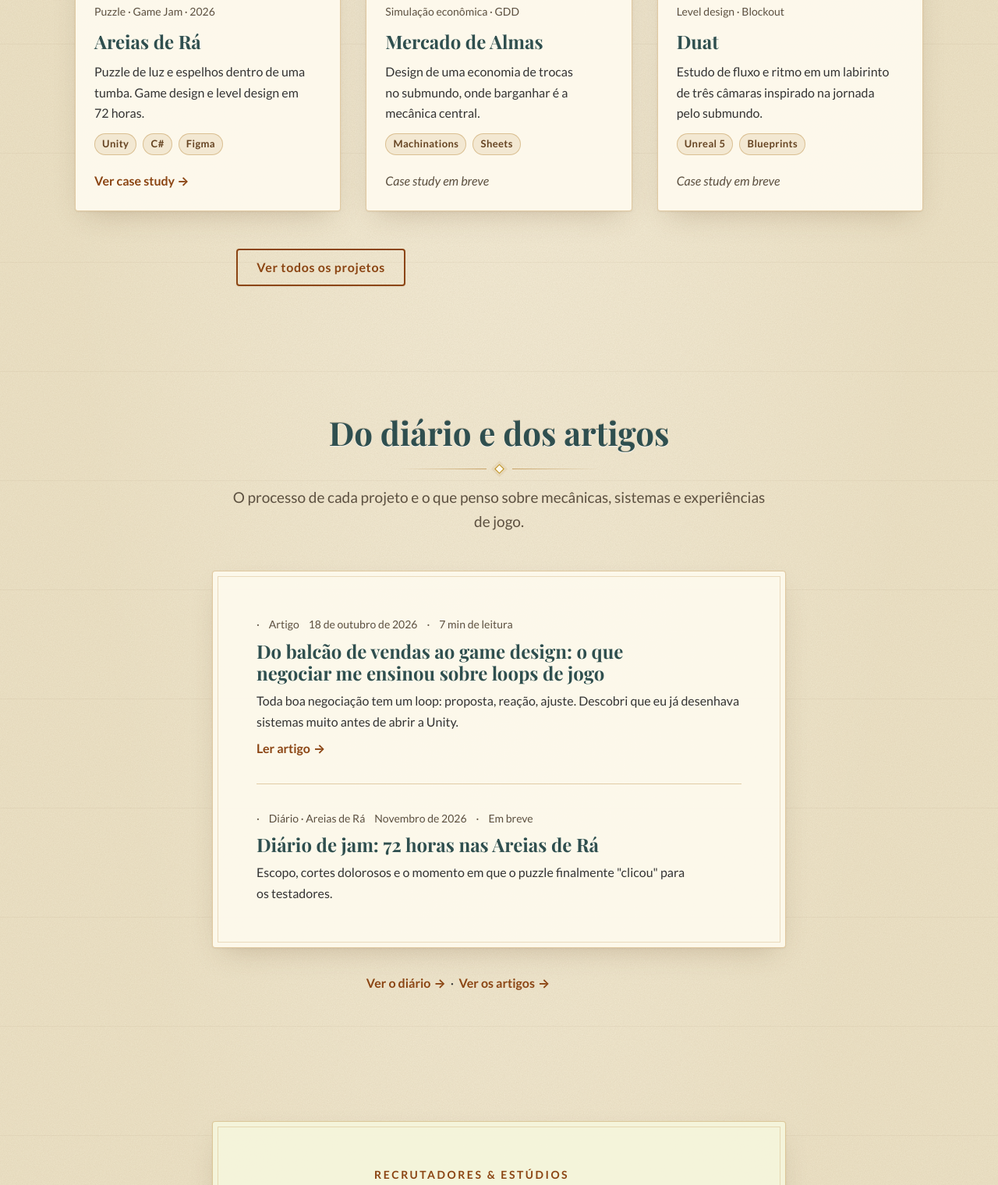
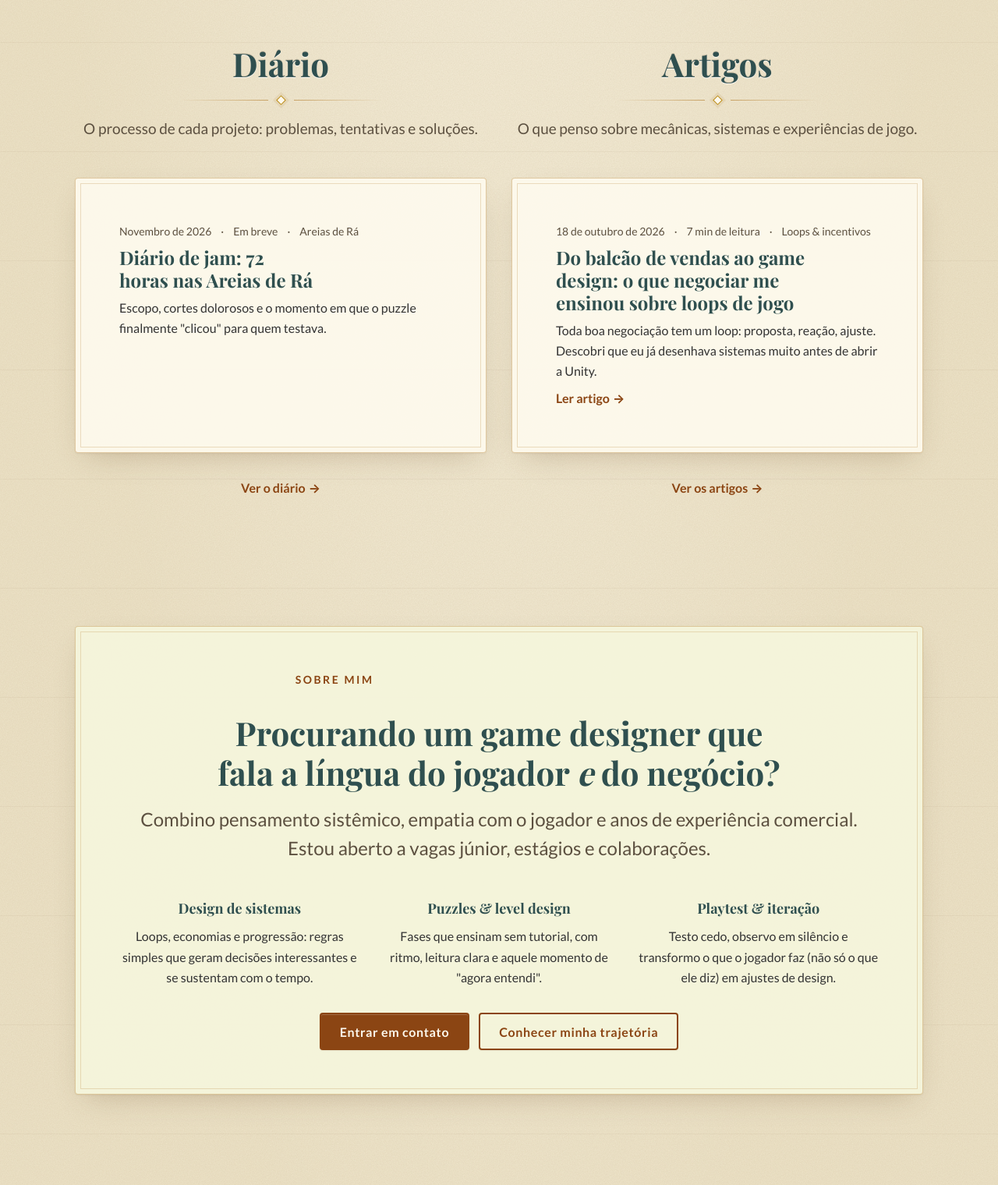
Before and after one commit to Spinelli-Dev/flaraoh_blog, a plain HTML site: page index.html in a window 1280 px wide. Shown: the part 1920-3440 px from the top of the page at 78% size. Drawn offline with nearby package versions, Linux system fonts and the light colour scheme.

Commit message:
Página inicial em 5 blocos: apresentação, projetos, diário, artigos, sobre e contato
Co-Authored-By: Claude Opus 5.5 <noreply@anthropic.com>

```diff
--- a/css/style.css
+++ b/css/style.css
@@ -711,6 +711,10 @@ li { max-width: var(--measure); text-wrap: pretty; }
   color: var(--c-cta);
 }
 
+/* --- Colunas lado a lado com placas da mesma altura (home) --- */
+.split > * { display: flex; flex-direction: column; }
+.split .plaque { flex: 1; }
+
 /* --- Faixa de CTA --- */
 .cta-band { text-align: center; }
 .cta-band .lead { margin: var(--sp-4) auto 0; }
--- a/index.html
+++ b/index.html
@@ -45,7 +45,7 @@
   </header>
 
   <main id="conteudo">
-    <!-- HERO -->
+    <!-- BLOCO 1: APRESENTAÇÃO -->
     <section class="hero" aria-labelledby="hero-title">
       <div class="container hero__inner">
         <p class="eyebrow">Game Designer · Sistemas & Narrativa</p>
@@ -63,35 +63,7 @@
       </div>
     </section>
 
-    <!-- O QUE EU FAÇO -->
-    <!-- EDITAR: ajuste as três áreas ao seu foco real -->
-    <section class="section section--tight" aria-labelledby="faco-title">
-      <div class="container">
-        <header class="section-header">
-          <h2 id="faco-title" class="section-title engraved--subtle">O que eu faço</h2>
-          <div class="divider" aria-hidden="true"><span class="divider__gem"></span></div>
-        </header>
-
-        <div class="plaque">
-          <div class="skill-groups">
-            <div class="skill-group">
-              <h3>Design de sistemas</h3>
-              <p>Loops, economias e progressão: regras simples que geram decisões interessantes e se sustentam com o tempo.</p>
-            </div>
-            <div class="skill-group">
-              <h3>Puzzles & level design</h3>
-              <p>Fases que ensinam sem tutorial, com ritmo, leitura clara e aquele momento de "agora entendi".</p>
-            </div>
-            <div class="skill-group">
-              <h3>Playtest & iteração</h3>
-              <p>Testo cedo, observo em silêncio e transformo o que o jogador faz (não só o que ele diz) em ajustes de design.</p>
-            </div>
-          </div>
-        </div>
-      </div>
-    </section>
-
-    <!-- PROJETOS EM DESTAQUE -->
+    <!-- BLOCO 2: PROJETOS -->
     <section class="section" aria-labelledby="projetos-title">
       <div class="container">
         <header class="section-header">
@@ -145,54 +117,77 @@
       </div>
     </section>
 
-    <!-- DIÁRIO & ARTIGOS -->
-    <section class="section section--tight" aria-labelledby="escrita-title">
-      <div class="container container--narrow">
+    <!-- BLOCOS 3 E 4: DIÁRIO E ARTIGOS (lado a lado no computador) -->
+    <div class="section section--tight">
+      <div class="container grid grid--2 split">
+        <section aria-labelledby="diario-title">
           <header class="section-header">
-          <h2 id="escrita-title" class="section-title engraved--subtle">Do diário e dos artigos</h2>
+            <h2 id="diario-title" class="section-title engraved--subtle">Diário</h2>
             <div class="divider" aria-hidden="true"><span class="divider__gem"></span></div>
-          <p class="section-header__sub">O processo de cada projeto e o que penso sobre mecânicas, sistemas e experiências de jogo.</p>
+            <p class="section-header__sub">O processo de cada projeto: problemas, tentativas e soluções.</p>
           </header>
+          <div class="plaque">
+            <article class="post-preview">
+              <p class="post-preview__meta"><time datetime="2026-11">Novembro de 2026</time><span>Em breve</span><span>Areias de Rá</span></p>
+              <h3 class="post-preview__title">Diário de jam: 72 horas nas Areias de Rá</h3>
+              <p class="post-preview__excerpt">Escopo, cortes dolorosos e o momento em que o puzzle finalmente "clicou" para quem testava.</p>
+            </article>
+          </div>
+          <p class="text-center mt-6"><a class="link-arrow" href="devlog.html">Ver o diário</a></p>
+        </section>
 
+        <section aria-labelledby="artigos-title">
+          <header class="section-header">
+            <h2 id="artigos-title" class="section-title engraved--subtle">Artigos</h2>
+            <div class="divider" aria-hidden="true"><span class="divider__gem"></span></div>
+            <p class="section-header__sub">O que penso sobre mecânicas, sistemas e experiências de jogo.</p>
+          </header>
           <div class="plaque">
-          <ul class="post-list">
-            <li>
             <article class="post-preview">
-                <p class="post-preview__meta"><span>Artigo</span><time datetime="2026-10-18">18 de outubro de 2026</time><span>7 min de leitura</span></p>
+              <p class="post-preview__meta"><time datetime="2026-10-18">18 de outubro de 2026</time><span>7 min de leitura</span><span>Loops & incentivos</span></p>
               <h3 class="post-preview__title"><a href="article-1.html">Do balcão de vendas ao game design: o que negociar me ensinou sobre loops de jogo</a></h3>
               <p class="post-preview__excerpt">Toda boa negociação tem um loop: proposta, reação, ajuste. Descobri que eu já desenhava sistemas muito antes de abrir a Unity.</p>
               <p><a class="link-arrow" href="article-1.html" aria-label="Ler artigo: Do balcão de vendas ao game design">Ler artigo</a></p>
             </article>
-            </li>
-            <li>
-              <article class="post-preview">
-                <p class="post-preview__meta"><span>Diário · Areias de Rá</span><time datetime="2026-11">Novembro de 2026</time><span>Em breve</span></p>
-                <h3 class="post-preview__title">Diário de jam: 72 horas nas Areias de Rá</h3>
-                <p class="post-preview__excerpt">Escopo, cortes dolorosos e o momento em que o puzzle finalmente "clicou" para os testadores.</p>
-              </article>
-            </li>
-          </ul>
+          </div>
+          <p class="text-center mt-6"><a class="link-arrow" href="articles.html">Ver os artigos</a></p>
+        </section>
+      </div>
     </div>
 
-        <p class="text-center mt-6"><a class="link-arrow" href="devlog.html">Ver o diário</a> &nbsp;·&nbsp; <a class="link-arrow" href="articles.html">Ver os artigos</a></p>
+    <!-- BLOCO 5: SOBRE E CONTATO -->
+    <!-- EDITAR: ajuste as três áreas ao seu foco real -->
+    <section class="section" aria-labelledby="sobre-title">
+      <div class="container">
+        <div class="plaque plaque--beige cta-band">
+          <p class="eyebrow">Sobre mim</p>
+          <h2 id="sobre-title" class="mt-6">Procurando um game designer que fala a língua do jogador <em>e</em> do negócio?</h2>
+          <p class="lead">Combino pensamento sistêmico, empatia com o jogador e anos de experiência comercial. Estou aberto a vagas júnior, estágios e colaborações.</p>
+
+          <div class="skill-groups mt-7">
+            <div class="skill-group">
+              <h3>Design de sistemas</h3>
+              <p>Loops, economias e progressão: regras simples que geram decisões interessantes e se sustentam com o tempo.</p>
             </div>
-    </section>
+            <div class="skill-group">
+              <h3>Puzzles & level design</h3>
+              <p>Fases que ensinam sem tutorial, com ritmo, leitura clara e aquele momento de "agora entendi".</p>
+            </div>
+            <div class="skill-group">
+              <h3>Playtest & iteração</h3>
+              <p>Testo cedo, observo em silêncio e transformo o que o jogador faz (não só o que ele diz) em ajustes de design.</p>
+            </div>
+          </div>
 
-    <!-- CTA -->
-    <section class="section" aria-labelledby="cta-title">
-      <div class="container container--narrow">
-        <div class="plaque plaque--beige cta-band">
-          <p class="eyebrow">Recrutadores & estúdios</p>
-          <h2 id="cta-title" class="mt-6">Procurando um game designer que fala a língua do jogador <em>e</em> do negócio?</h2>
-          <p class="lead">Combino pensamento sistêmico, empatia com o jogador e anos de experiência comercial. Estou aberto a vagas júnior, estágios e colaborações.</p>
           <div class="cta-band__actions">
             <a class="btn" href="contact.html">Entrar em contato</a>
-            <a class="btn btn--ghost" href="about.html">Conhecer minha jornada</a>
+            <a class="btn btn--ghost" href="about.html">Conhecer minha trajetória</a>
           </div>
         </div>
       </div>
     </section>
   </main>
+
 
   <footer class="site-footer">
     <div class="container site-footer__inner">
```
Lines whose indentation alone changed are shown as unchanged.
